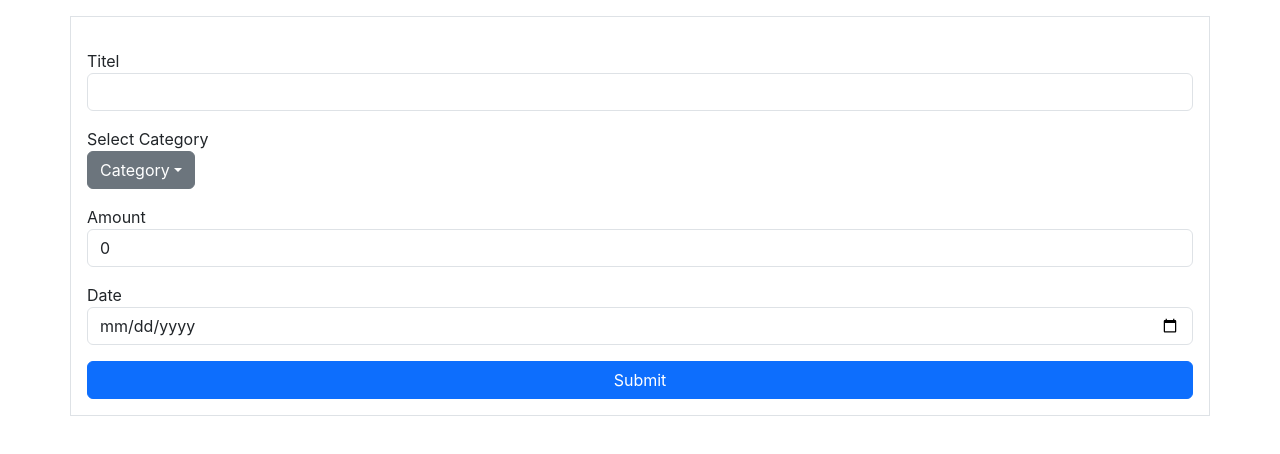
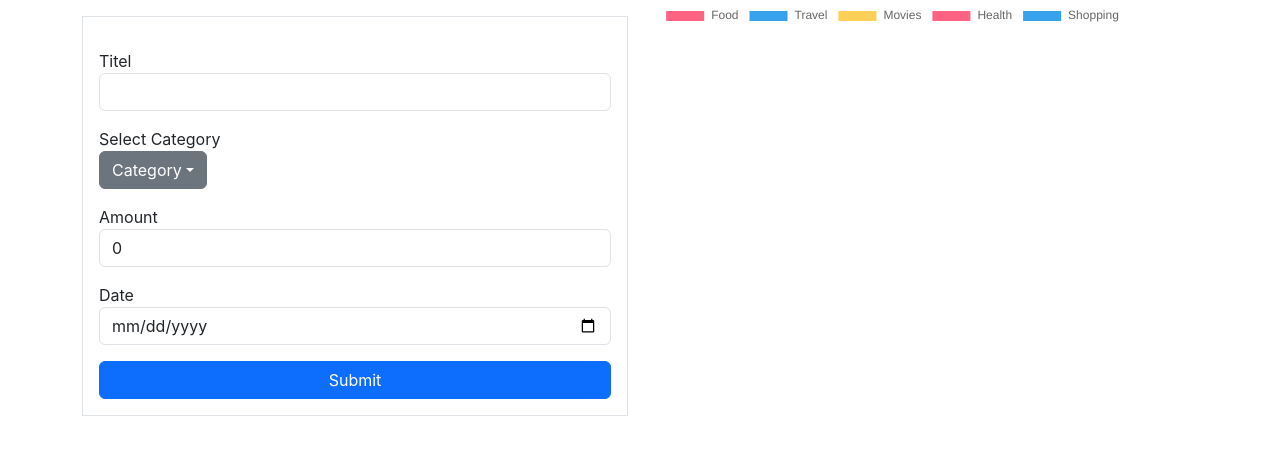
Before and after one commit to bathiniharish7/project-expense-tracker, a React (Create React App) app: page / in a window 1280 px wide. Shown: the top 454 px of the page. Built offline with nearby package versions, Linux system fonts and the light colour scheme.

Commit message:
Pie Chart Implemented Successfully

```diff
--- a/package.json
+++ b/package.json
@@ -7,7 +7,9 @@
     "@testing-library/jest-dom": "^5.17.0",
     "@testing-library/react": "^13.4.0",
     "@testing-library/user-event": "^13.5.0",
+    "chart.js": "^4.4.1",
     "react": "^18.2.0",
+    "react-chartjs-2": "^5.2.0",
     "react-dom": "^18.2.0",
     "react-redux": "^9.0.4",
     "react-scripts": "5.0.1",
--- a/src/App.js
+++ b/src/App.js
@@ -1,14 +1,25 @@
 import logo from './logo.svg';
 import './App.css';
 import FormComponent from './components/FormComponent';
+import ChartComponent from './components/ChartComponent';
+import PieChart from './components/PieChart';
 
 function App() {
   return (
     <div className="container">
 
       <div className='row'>
-        <FormComponent/>
+
+        <div className='col-6'>
+          <FormComponent/>
+        </div>
+        <div className='col-6 '>
+          <PieChart/>
+
+        </div>
+
       </div>
+
 
 
     </div>
--- /dev/null
+++ b/src/components/ChartComponent.js
@@ -0,0 +1,26 @@
+import React from 'react'
+
+import { Pie } from 'react-chartjs-2';
+import { Chart as ChartJS } from "chart.js/auto";
+
+
+function ChartComponent() {
+    const data = {
+        labels: ['Label 1', 'Label 2', 'Label 3'],
+        datasets: [
+          {
+            data: [30, 50, 20],
+            backgroundColor: ['#FF6384', '#36A2EB', '#FFCE56'],
+            hoverBackgroundColor: ['#FF6384', '#36A2EB', '#FFCE56'],
+          },
+        ],
+      };
+
+  return (
+    <div style={{height:'100vh'}}>
+      <Pie data={data} />
+    </div>
+  )
+}
+
+export default ChartComponent
--- /dev/null
+++ b/src/components/PieChart.js
@@ -0,0 +1,53 @@
+import React from 'react'
+
+import { Pie } from 'react-chartjs-2';
+import { Chart as ChartJS } from "chart.js/auto";
+import { useSelector } from 'react-redux';
+
+
+function PieChart() {
+    console.log("Componend");
+    const pieChartData = useSelector(state => state.expenseSlice);
+    console.log(pieChartData);
+
+    const foodTotal = pieChartData.Food.reduce((accumulator,current)=>{
+        return accumulator + current.Amount;
+    },0)
+
+    const TravelTotal = pieChartData.Travel.reduce((accumulator,current)=>{
+        return accumulator + current.Amount;
+    },0)
+
+    const MoviesTotal = pieChartData.Movies.reduce((accumulator,current)=>{
+        return accumulator + current.Amount;
+    },0)
+
+    const HealthTotal = pieChartData.Health.reduce((accumulator,current)=>{
+        return accumulator + current.Amount;
+    },0)
+
+    const ShoppingTotal = pieChartData.Shopping.reduce((accumulator,current)=>{
+        return accumulator + current.Amount;
+    },0)
+
+
+    console.log(foodTotal);
+    const data = {
+        labels: ['Food', 'Travel', 'Movies','Health','Shopping'],
+        datasets: [
+          {
+            data: [foodTotal, TravelTotal, MoviesTotal,HealthTotal,ShoppingTotal],
+            backgroundColor: ['#FF6384', '#36A2EB', '#FFCE56'],
+            hoverBackgroundColor: ['#FF6384', '#36A2EB', '#FFCE56'],
+          },
+        ],
+      };
+
+  return (
+    <div style={{height:'60vh'}} >
+      <Pie data={data} />
+    </div>
+  )
+}
+
+export default PieChart
```
Also changed, not shown: 1 other file (tests, documents, lock files or other folders).
